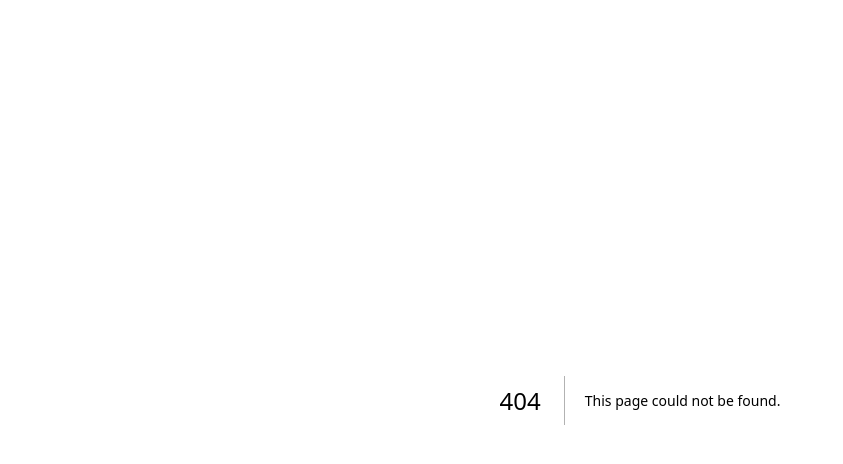
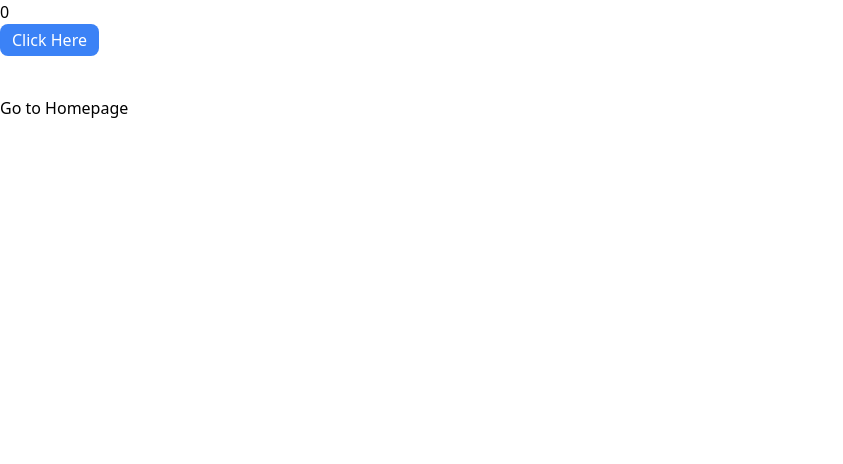
Before and after one commit to TomaszSarmata/solo-project, a Next.js app: page /example in a window 1280 px wide. Before the commit this address had no page. Shown: the top 464 px of the page, without its empty margins (0-843 px from the left). Built offline with nearby package versions, Linux system fonts and the light colour scheme.

Commit message:
implemented a counter component with a separete page

```diff
--- /dev/null
+++ b/components/shared/counter/index.js
@@ -0,0 +1,22 @@
+import { useState } from "react";
+
+export default function Counter() {
+  const [count, setCount] = useState(0);
+
+  const increment = function () {
+    let newValue = count + 1;
+    setCount(newValue);
+  };
+
+  return (
+    <div>
+      <div>{count}</div>
+      <button
+        className="bg-blue-500 rounded-lg text-white py-1 px-3"
+        onClick={() => increment()}
+      >
+        Click Here
+      </button>
+    </div>
+  );
+}
--- /dev/null
+++ b/pages/example.js
@@ -0,0 +1,12 @@
+import Counter from "@/components/shared/counter";
+
+export default function Example() {
+  return (
+    <div>
+      <Counter></Counter>
+      <div className="mt-10">
+        <a href="/">Go to Homepage</a>
+      </div>
+    </div>
+  );
+}
--- a/pages/index.js
+++ b/pages/index.js
@@ -7,6 +7,8 @@ export default function Homepage() {
     <div>
       <Hero name="Tomasz"></Hero>
 
+      <a href="/example">example of counter</a>
+
       <Bio text="I'm a bootcamp student"></Bio>
 
       <BookGrid></BookGrid>
```
